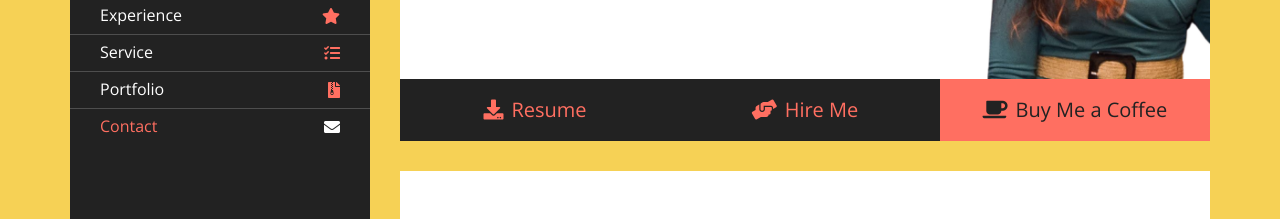
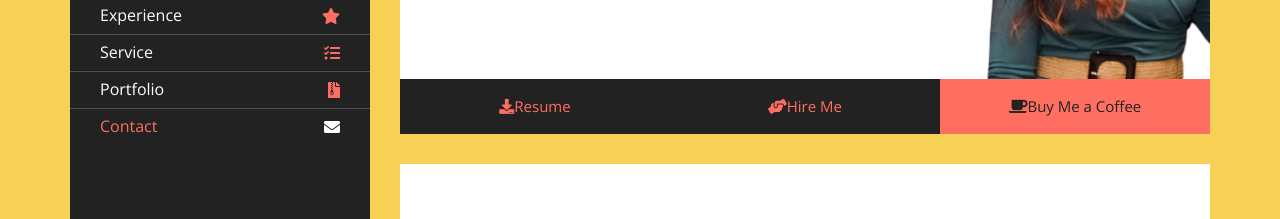
Before and after one commit to ilovedeepkaur/lovedeepkaur.github.io, a plain HTML site: page index.html in a window 1280 px wide. Shown: the part 316-535 px from the top of the page. Drawn offline with nearby package versions, Linux system fonts and the light colour scheme.

Commit message:
Update style.css

```diff
--- a/css/style.css
+++ b/css/style.css
@@ -349,18 +349,19 @@ a:focus {
 }
 
 .large-btn .content-inner {
-    font-size: 0;
+    display: flex;
+    justify-content: space-between; /* Distributes space evenly between buttons */
     border-bottom: 30px solid #F6D155;
 }
 
 .large-btn .btn {
-    position: relative;
-    width: 33.33%;
+    flex: 1; /* Each button takes equal width */
     padding: 15px 0;
     color: #FF6F61;
-    font-size: 20px;
+    font-size: 15px;
     background: #222222;
     border-radius: 0;
+    /* Remove the width: 33.33%; */
 }
 
 .large-btn .btn:last-child {
@@ -368,8 +369,8 @@ a:focus {
     background: #FF6F61;
 }
 
-.large-btn .btn i {
-    margin-right: 8px;
+.large-btn .btn:not(:last-child) {
+    margin-right: 0; /* Remove any margin between buttons if present */
 }
 
 .large-btn .btn::after {
```
